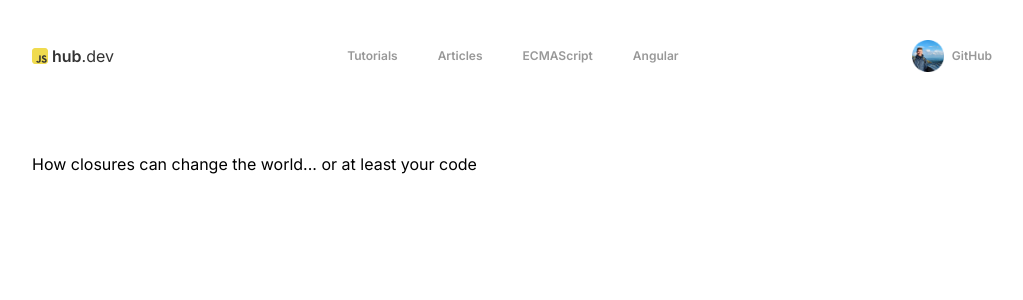
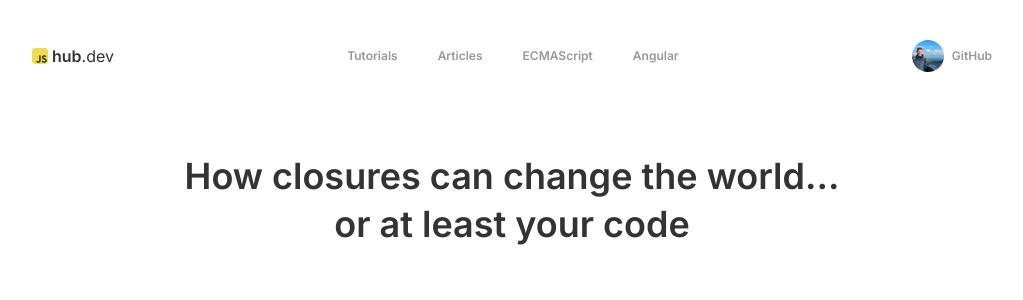
Before and after one commit to ddamiankowalski/JSHub-Next.js, a Next.js app: page /article in a window 1280 px wide. Shown: the top 300 px of the page, without its empty margins (128-1151 px from the left). Built offline with nearby package versions, Linux system fonts and the light colour scheme.

Commit message:
added article

```diff
--- a/src/app/article/page.tsx
+++ b/src/app/article/page.tsx
@@ -1,7 +1,7 @@
 export default function Article() {
     return (
-        <div>
-            <h1>How closures can change the world... or at least your code</h1>
+        <div className="flex justify-center">
+            <h1 className="max-w-2xl text-4xl text-center leading-[3rem] font-semibold" style={{ color: '#333333' }}>How closures can change the world... or at least your code</h1>
         </div>
     )
 }
```
